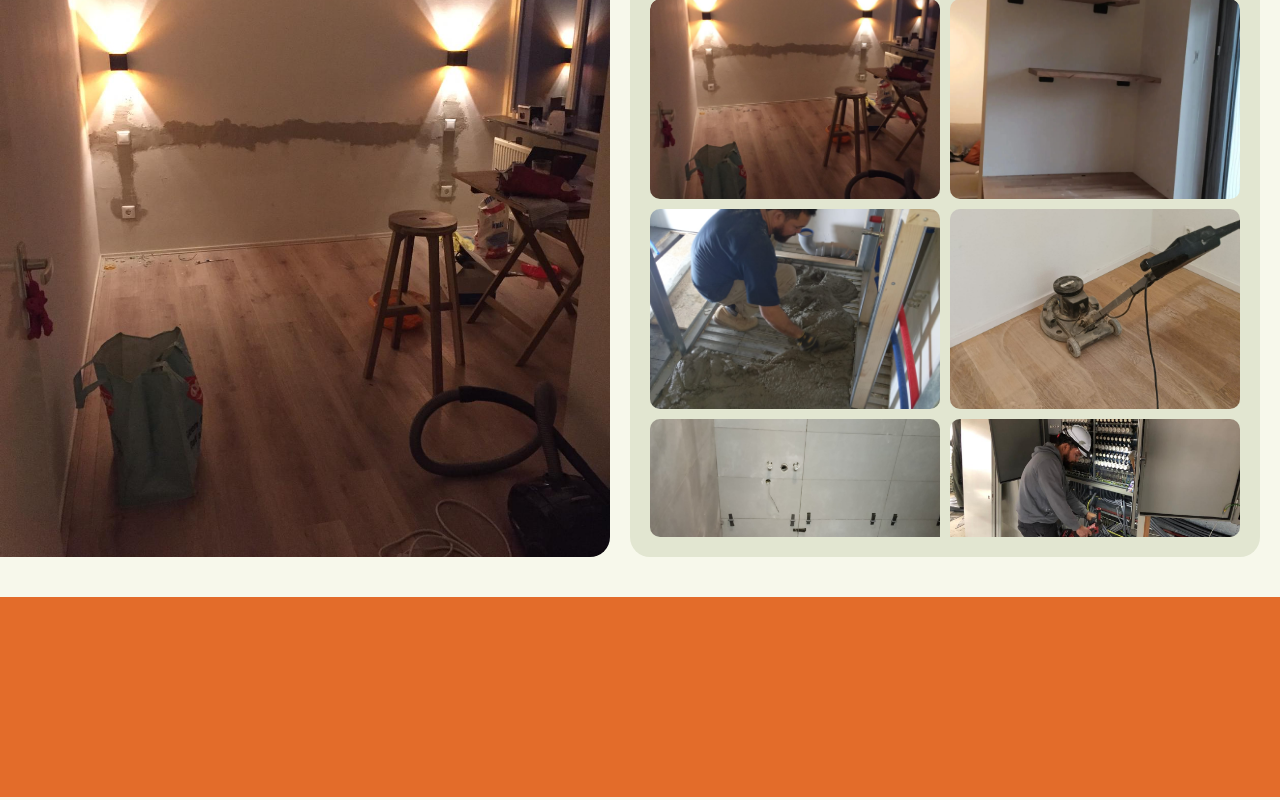
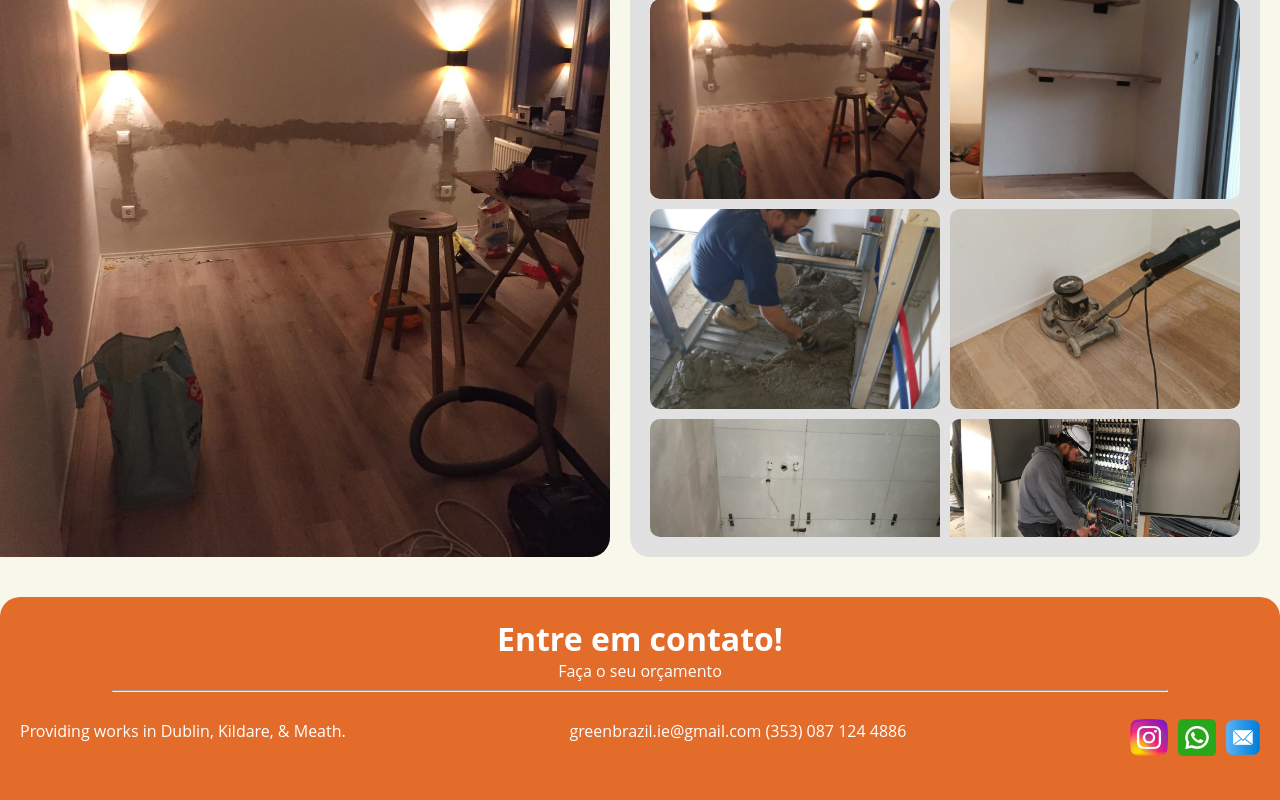
Before and after one commit to williamsdavid5/WMP_construction, a React (Vite) app: page / in a window 1280 px wide. Shown: the part 1979-2779 px from the top of the page. Built offline with nearby package versions, Linux system fonts and the light colour scheme.

Commit message:
finalizado o rodapé. aljuns pequenos ajustes

```diff
--- a/src/App.css
+++ b/src/App.css
@@ -35,7 +35,7 @@ select {
 :root {
   --corDestaque1: #E36C2A;
   --corJanela: rgb(247, 248, 235);
-  --corJanelaBack: rgb(226, 230, 209);
+  --corJanelaBack: rgb(225, 225, 225);
   --corDestaque2: black;
   --corTexto: rgb(28, 28, 28);
 }
--- a/src/pages/Home.jsx
+++ b/src/pages/Home.jsx
@@ -155,7 +155,25 @@ export default function Home() {
                     </div>
                 </section>
                 <footer className='rodape'>
-
+                    <h1>Entre em contato!</h1>
+                    <p>Faça o seu orçamento</p>
+                    <hr />
+                    <div className='auxiliarFooter'>
+                        <p>Providing works in Dublin, Kildare, & Meath.</p>
+                        <p>greenbrazil.ie@gmail.com
+                            (353) 087 124 4886</p>
+                        <div className='footerAuxRedes'>
+                            <a href="">
+                                <img src={InstagramLogo} alt="" />
+                            </a>
+                            <a href="">
+                                <img src={WhatsappLogo} alt="" />
+                            </a>
+                            <a href="">
+                                <img src={MailLogo} alt="" />
+                            </a>
+                        </div>
+                    </div>
                 </footer>
             </main>
         </>
--- a/src/pages/styles/home.css
+++ b/src/pages/styles/home.css
@@ -31,6 +31,14 @@
 .auxRedes a img {
     height: 100%;
     object-fit: contain;
+}
+
+a img {
+    transition: transform ease 0.1s;
+}
+
+a img:hover {
+    transform: scale(1.1);
 }
 
 .secao1 {
@@ -113,7 +121,7 @@
 .secao2 .esquerda h2 {
     width: 100%;
     font-size: 40px;
-    font-family: 'Archivo Black';
+    font-family: 'Archivo Black', Arial;
     text-align: right;
 }
 
@@ -293,9 +301,51 @@
 }
 
 .rodape {
-    height: 200px;
+    /* height: 200px; */
+    box-sizing: border-box;
     width: 100%;
     background-color: var(--corDestaque1);
+    border-top-left-radius: 20px;
+    border-top-right-radius: 20px;
+    /* background: linear-gradient(0deg, #a3410c 0%, #E36C2A 100%); */
+    display: flex;
+    align-items: center;
+    justify-content: center;
+    flex-direction: column;
+    color: white;
+    font-family: 'Open sans', Arial;
+    padding: 20px;
+}
+
+.rodape hr {
+    width: 85%;
+}
+
+.auxiliarFooter {
+    width: 100%;
+    box-sizing: border-box;
+    display: flex;
+    justify-content: space-between;
+    margin: 20px 0px;
+}
+
+.footerAuxRedes {
+    width: 130px;
+    gap: 10px;
+    height: 40px;
+    display: flex;
+    align-items: center;
+    justify-content: center;
+}
+
+.a {
+    flex: 1;
+    min-width: 0;
+}
+
+.footerAuxRedes a img {
+    width: 100%;
+    object-fit: contain;
 }
 
 @media (max-width: 1040px) {
@@ -417,6 +467,11 @@
     .auxiliarListaImagens::-webkit-scrollbar-thumb:hover {
         background: rgba(0, 0, 0, 0.4);
     }
+
+    .auxiliarFooter {
+        flex-direction: column;
+        gap: 20px;
+    }
 }
 
 @media (max-width: 500px) {
@@ -433,6 +488,10 @@
         height: 30px;
     }
 
+    .footerAuxRedes {
+        display: none;
+    }
+
     .auxiliarListaImagens::-webkit-scrollbar {
         display: grid;
     }
```
Also changed, not shown: 1 other file (tests, documents, lock files or other folders).
